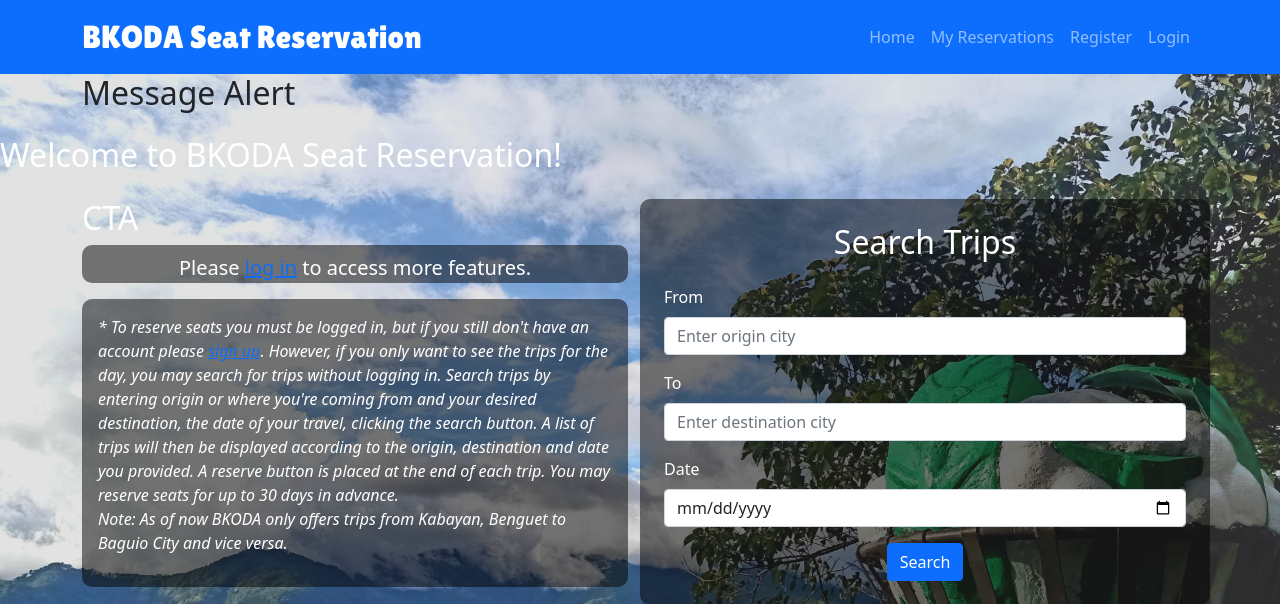
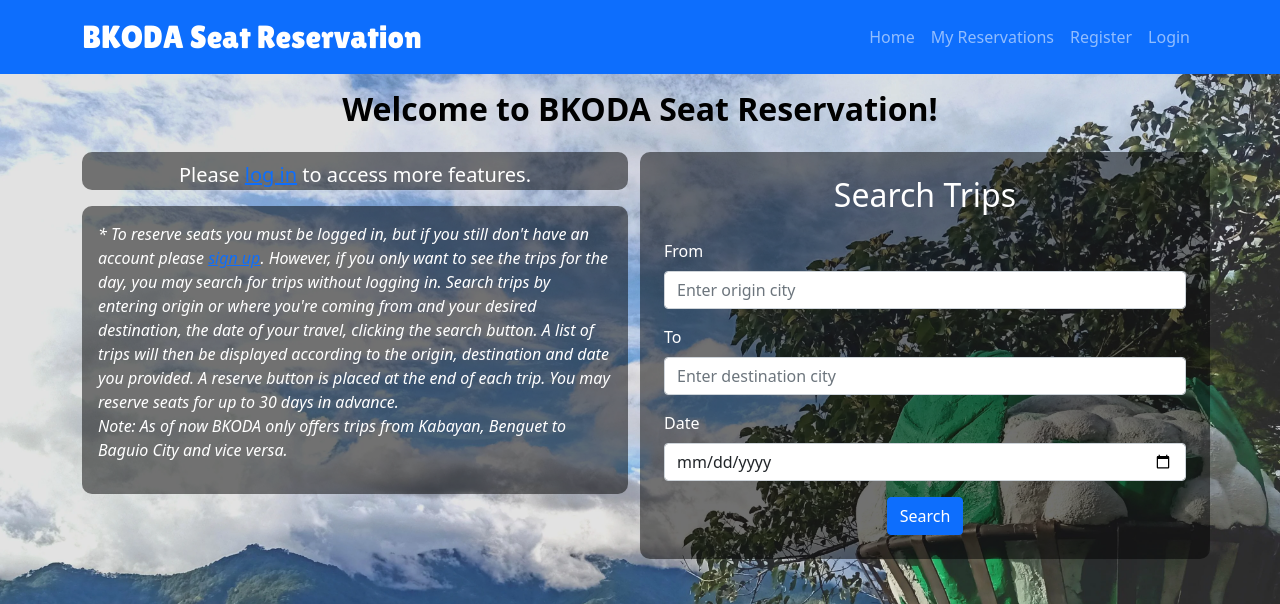
Before and after one commit to keelam13/bkoda_seat_reservation, a Django app: template reservation/templates/reservation/index.html in a window 1280 px wide. Shown: the top 604 px of the page. Run offline with Django 4.2, Linux system fonts and the light colour scheme; the template is opened without the code that fills it, so the values that code supplies are empty; some libraries are stand-ins or nearby versions.

Commit message:
Housekeeping W3C CSS validation

```diff
--- a/reservation/static/css/styles.css
+++ b/reservation/static/css/styles.css
@@ -15,6 +15,16 @@ a.navbar-brand.logo {
     font-size: 2rem;
 }
 
+h2.welcome {
+    font-size: xx-large;
+    font-weight: 900;
+    text-align: center;
+    color: black;
+}
+
+h2.hide {
+    display: none;
+}
 main {
     flex: 1;
 }
```
